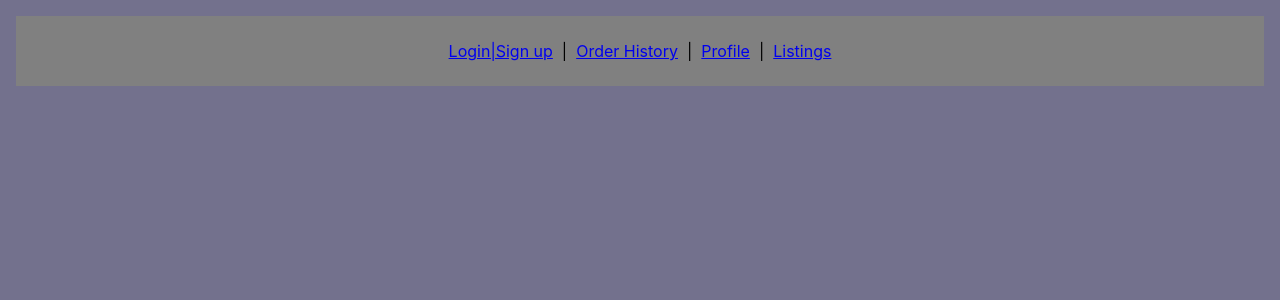
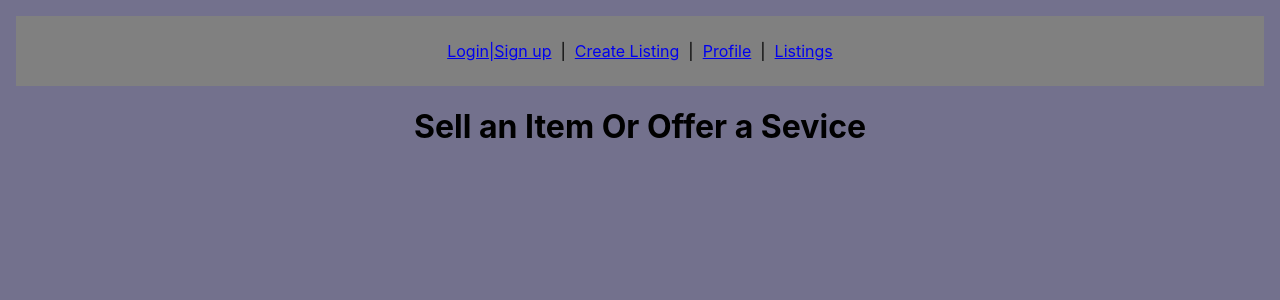
Before and after one commit to mattsuzuki/community-market, a React (Create React App) app: page /newlisting in a window 1280 px wide. Shown: the top 300 px of the page. Built offline with nearby package versions, Linux system fonts and the light colour scheme.

Commit message:
adding functionality

```diff
--- a/src/components/NavBar/NavBar.jsx
+++ b/src/components/NavBar/NavBar.jsx
@@ -15,7 +15,7 @@ export default function NavBar({ user, setUser }) {
     <nav>
       <Link to="/auth">Login|Sign up</Link>
       &nbsp; | &nbsp;
-      <Link to="/orders">Order History</Link>
+      <Link to="/newlisting">Create Listing</Link>
       &nbsp; | &nbsp;
       <Link to="/profile">Profile</Link>
       &nbsp; | &nbsp;
--- a/src/pages/App/App.jsx
+++ b/src/pages/App/App.jsx
@@ -5,7 +5,7 @@ import AuthPage from '../AuthPage/AuthPage';
 import LandingPage from '../LandingPage/LandingPage';
 import ProfilePage from '../ProfilePage/ProfilePage';
 import Listings from '../Listings/Listings';
-import OrderHistoryPage from '../OrderHistoryPage/OrderHistoryPage';
+import CreateListingPage from '../CreateListingPage/CreateListingPage';
 import NavBar from '../../components/NavBar/NavBar';
 import './App.css';
 
@@ -21,7 +21,7 @@ function App() {
             {/* Route components in here */}
             <Route path="/" element={<LandingPage />} />
             <Route path="/listings" element={<Listings />} />
-            <Route path="/orders" element={<OrderHistoryPage />} />
+            <Route path="/newlisting" element={<CreateListingPage />} />
             <Route path="/auth" element={<AuthPage setUser={setUser} />} />
             <Route path="/profile" element={<ProfilePage setUser={setUser} />} />
           </Routes>
--- /dev/null
+++ b/src/pages/CreateListingPage/CreateListingPage.jsx
@@ -0,0 +1,16 @@
+import { checkToken } from "../../utilities/users-service";
+
+export default function CreateListingPage() {
+    async function handleCheckToken() {
+        const expDate = await checkToken();
+        console.log(expDate);
+  }
+
+
+  return (
+    <>
+      <h1>Sell an Item Or Offer a Sevice</h1>
+      {/* <button onClick={handleCheckToken}>Check when my login expires</button> */}
+    </>
+  );
+}
--- a/src/pages/OrderHistoryPage/OrderHistoryPage.jsx
+++ /dev/null
@@ -1,16 +0,0 @@
-import { checkToken } from "../../utilities/users-service";
-
-export default function ProfilePage() {
-  async function handleCheckToken() {
-    const expDate = await checkToken();
-    console.log(expDate);
-  }
-
-
-  return (
-    <>
-      <h1>OrderHistoryPage</h1>
-      {/* <button onClick={handleCheckToken}>Check when my login expires</button> */}
-    </>
-  );
-}
```
